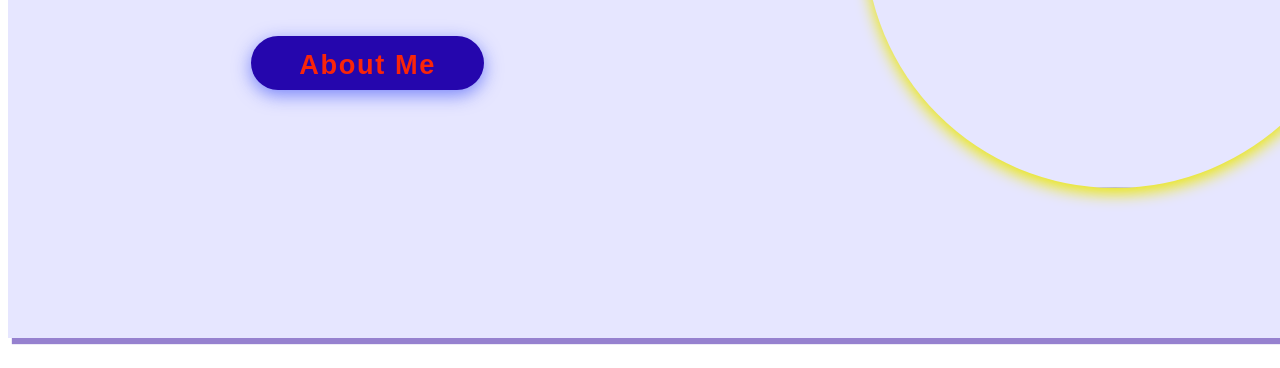
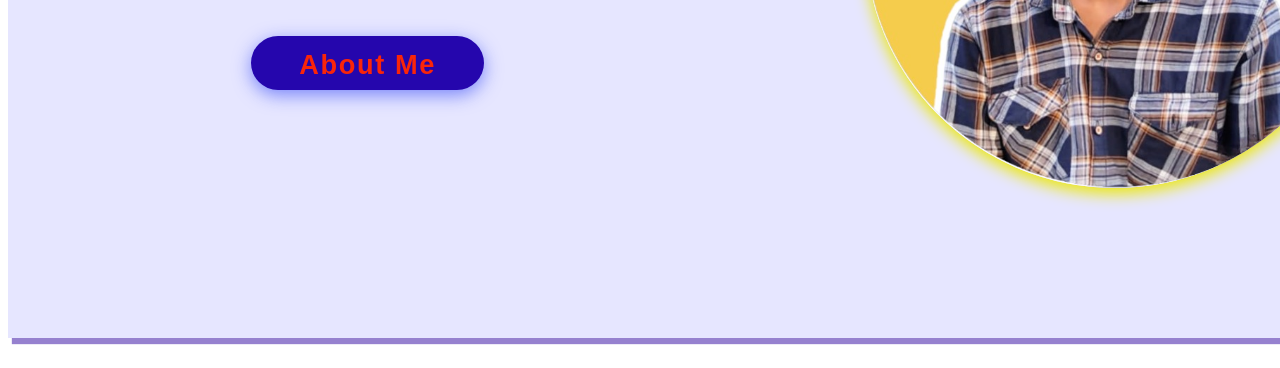
Before and after one commit to Akash-as102/portfolio, a plain HTML site: page index.html in a window 1280 px wide. Shown: the part 552-920 px from the top of the page. Drawn offline with Linux system fonts and the light colour scheme; the site is published under a folder, as on GitHub Pages, so addresses that start at the root find nothing.

Commit message:
Update index.html

```diff
--- a/index.html
+++ b/index.html
@@ -28,7 +28,7 @@
         <a  class="btn appear"><span>About Me</span></a>
     </div>
     <div class="image">
-        <img class="portrait" src="/images/akash.png" alt="">
+        <img class="portrait" src="images/akash.png" alt="">
     </div>
 </section>
 <!-- about section-->
```
